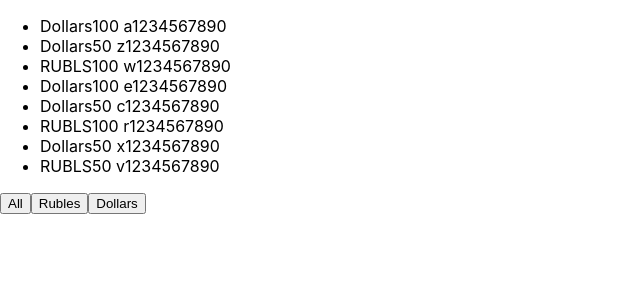
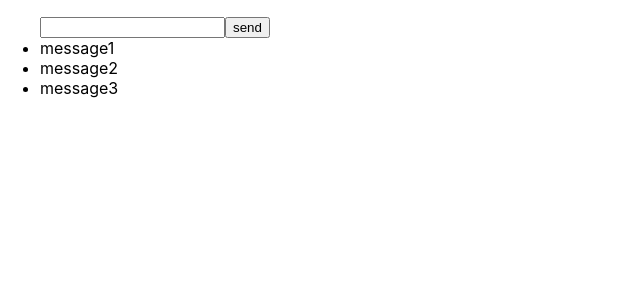
Before and after one commit to AlexAbrello/micro-tasks, a React (Create React App) app: page / in a window 1280 px wide. Shown: the top 300 px of the page, without its empty margins (0-640 px from the left). Built offline with nearby package versions, Linux system fonts and the light colour scheme.

Commit message:
micro tasks (input & button)

```diff
--- a/src/App.tsx
+++ b/src/App.tsx
@@ -1,153 +1,39 @@
-import React from 'react';
+import { link } from 'fs';
+import React, { useState } from 'react';
 import './App.css';
-import Tasks from './Tasks';
-import {CarsTable} from "./CarsTable";
-import {Button} from "./Button";
-import {Money} from "./Money";
+import { Button } from './Button';
+import { Input } from './Input';
 
+function App() {
+    const [tasks, setTasks] =useState([
+        {message: 'message1'},
+        {message: 'message2'},
+        {message: 'message3'},
+    ])
 
-// Hi Guys!
-// Let's reinforce our current session!
-// -You have 2 arrays. You should create a new component TASKS, where you will render these arrays.
-// -Don't forget to assign types to our data.
+    const [title, setTitle] = useState('')
 
-const topCars = [
-    {manufacturer:'BMW', model:'m5cs'},
-    {manufacturer:'Mercedes', model:'e63s'},
-    {manufacturer:'Audi', model:'rs6'}
-]
+    const content = tasks.map((el, index) => <li key={index}>{el.message}</li>)
 
-export type topCars = {
-    manufacturer: string
-    model: string
-}
-function App() {
-    const data1 = {
-        title: "What to do",
-        tasks: [
-            {taskId: 1, title: "HTML&CSS2", isDone: true},
-            {taskId: 2, title: "JS2", isDone: true}
-        ],
-        students: [
-            'Jago Wormald1',
-            'Saul Milne2',
-            'Aariz Hester3',
-            'Dion Reeve4',
-            'Anisa Ortega5',
-            'Blade Cisneros6',
-            'Malaikah Phelps7',
-            'Zeeshan Gallagher8',
-            'Isobella Vo9',
-            'Rizwan Mathis10',
-            'Menaal Leach11',
-            'Kian Walton12',
-            'Orion Lamb13',
-            'Faizah Huynh14',
-            'Crystal Vaughan15',
-            'Vivien Hickman16',
-            'Stuart Lu17',
-            'Karol Davison18',
-            'Dario Burns19',
-            'Chloe Rich20',
-            'Martyna Felix',
-            'Nida Glass',
-            'Maeve Miles',
-            'Hasnain Puckett',
-            'Ayman Cano',
-            'Safwan Perry',
-            'Fox Kelly',
-            'Louise Barlow',
-            'Malaki Mcgill',
-            'Leanna Cline',
-            'Willard Hodge',
-            'Amelia Dorsey',
-            'Kiah Porter',
-            'Jeanne Daly',
-            'Mohsin Armstrong',
-            'Laurie Rangel',
-            'Princess Tierney',
-            'Kasim Kendall',
-            'Darryl Cope',
-            'Elysha Ray',
-            'Liyana Harris',
-            'Kashif Blackburn',
-            'Atif Zimmerman',
-            'Sila Hartley',
-            'Ralphie Hebert',
-        ]
-    }
-    const data2 =   {
-        title: "What to learn",
-        tasks: [
-            {taskId: 1, title: "HTML&CSS", isDone: true},
-            {taskId: 2, title: "JS", isDone: true}
-        ],
-        students: [
-            'Rick Kane',
-            'Finnlay Bentley',
-            'Samia North',
-            'Isaac Morton',
-            'Lily-Ann Clifford',
-            'Thalia Park',
-            'Sapphire Cruz',
-            'Cieran Vazquez',
-            'Anya Estes',
-            'Dominika Field',
-            'Rosanna Chung',
-            'Safiyah Davey',
-            'Ryley Beasley',
-            'Kalvin Trejo',
-            'Evie-Mae Farrell',
-            'Juliet Valencia',
-            'Astrid Austin',
-            'Lyle Montgomery',
-            'Nisha Mora',
-            'Kylie Callaghan',
-            'Star Wilks',
-            'Marissa Colley',
-            'Asa Fuller',
-            'Leigh Kemp',
-            'Avleen Dawson',
-            'Sammy Bonilla',
-            'Acacia Becker',
-            'Coral Shepherd',
-            'Melina Molina',
-            'Kiran Bailey',
-            'Clara Escobar',
-            'Alexandru Horn',
-            'Brandon-Lee Mercado',
-            'Elouise Weston',
-            'King Long',
-            'Kerri Searle',
-            'Kanye Hamer',
-            'Elwood Benitez',
-            'Mikail Whitaker',
-            'Bobby Hardy',
-            'Talha Ferry',
-            'Priscilla Landry',
-            'Olivia-Grace Cain',
-            'Kiaan Wallace',
-            'Wesley Padilla90',
-            'Ella-Grace Wooten91',
-            'Kaif Molloy92',
-            'Kamal Broadhurst93',
-            'Bianca Ferrell94',
-            'Micheal Talbot95',
-        ]
+    const addTask = (value: string) => {
+        if (value.trim()) {
+          let newTask = {message: value}
+        setTasks([newTask, ...tasks])
+        }
     }
 
-    const clickHandler = (text: string) => {
-        console.log(text)
+    const onClickHandler = () => {
+        addTask(title)
+        setTitle('')
     }
 
     return (
         <div>
-            {/*<Tasks title={data1.title} tasks={data1.tasks} students={data1.students} />*/}
-            {/*<Tasks title={data2.title} tasks={data2.tasks} students={data2.students} />*/}
-            {/*<CarsTable tableData={topCars}/>*/}
-            {/*<Button name={'Button 1'} callBack={() => clickHandler('first button')}/>*/}
-            {/*<Button name={'Button 2'} callBack={() => clickHandler('second button')}/>*/}
-            <Money />
+           <ul>
+            <Input title={title} setTitle={setTitle}/>
+            <Button name={'send'} callBack={onClickHandler}/>
+            {content}
+           </ul>
         </div>
     );
 }
--- a/src/Button.tsx
+++ b/src/Button.tsx
@@ -1,10 +1,15 @@
-
 type ButtonPropsType = {
   name: string
-  callBack?: () => void
+  callBack: () => void
 }
+
 export const Button = (props: ButtonPropsType) => {
+
+  const onClickHandler = () => {
+    props.callBack()
+  }
+
   return (
-      <button onClick={props.callBack}>{props.name}</button>
+    <button onClick={onClickHandler}>{props.name}</button>
   )
 }
--- /dev/null
+++ b/src/Input.tsx
@@ -0,0 +1,17 @@
+import { ChangeEvent } from "react"
+
+type InputPropsType = {
+   title: string
+   setTitle: (title: string) => void
+}
+
+export const Input = (props: InputPropsType) => {
+
+   const onChangeHandler = (event: ChangeEvent<HTMLInputElement>) => {
+      props.setTitle(event.currentTarget.value)
+    }
+
+   return (
+      <input value={props.title} onChange={onChangeHandler}/>
+   )
+}
--- a/src/Money.tsx
+++ /dev/null
@@ -1,58 +0,0 @@
-import {useState} from "react";
-import {Button} from "./Button";
-
-type FilterType = 'All' | 'RUBLS' | 'Dollars'
-
-type MoneyType = {
-  banknots: string
-  value: number
-  number: string
-}
-
-export const Money = () => {
-
-  const [money, setMoney] = useState<MoneyType[]>([
-    {banknots: 'Dollars', value: 100, number: ' a1234567890'},
-    {banknots: 'Dollars', value: 50, number: ' z1234567890'},
-    {banknots: 'RUBLS', value: 100, number: ' w1234567890'},
-    {banknots: 'Dollars', value: 100, number: ' e1234567890'},
-    {banknots: 'Dollars', value: 50, number: ' c1234567890'},
-    {banknots: 'RUBLS', value: 100, number: ' r1234567890'},
-    {banknots: 'Dollars', value: 50, number: ' x1234567890'},
-    {banknots: 'RUBLS', value: 50, number: ' v1234567890'},
-  ])
-
-  const [filter, setFilter] = useState<FilterType>("All")
-
-  let currentMoney = money
-
-  if (filter === 'RUBLS') {
-    currentMoney = money.filter(e => e.banknots === 'RUBLS')
-  }
-  if (filter === 'Dollars') {
-    currentMoney = money.filter(e => e.banknots === 'Dollars')
-  }
-
-  const onClickFilterHandler = (nameButton: FilterType) => {
-    setFilter(nameButton)
-  }
-
-  return (
-      <>
-        <ul>
-          {currentMoney.map((el, index) => {
-            return (
-                <li key={index}>
-                  <span>{el.banknots}</span>
-                  <span>{el.value}</span>
-                  <span>{el.number}</span>
-                </li>
-            )
-          })}
-        </ul>
-        <Button name={'All'} callBack={() => onClickFilterHandler('All')}/>
-        <Button name={'Rubles'} callBack={() => onClickFilterHandler('RUBLS')}/>
-        <Button name={'Dollars'} callBack={() => onClickFilterHandler('Dollars')}/>
-      </>
-  )
-}
```
Also changed, not shown: src/CarsTable.tsx (deleted, +0 -20 lines), src/Tasks.tsx (deleted, +0 -34 lines).
